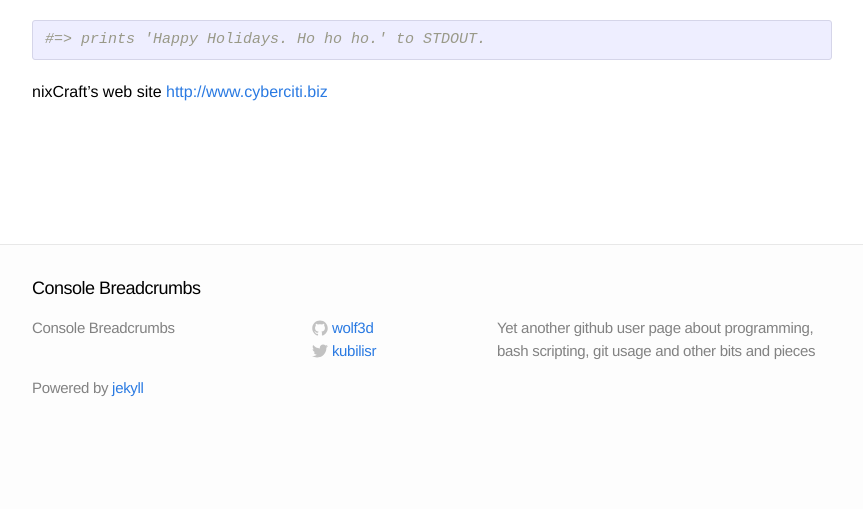
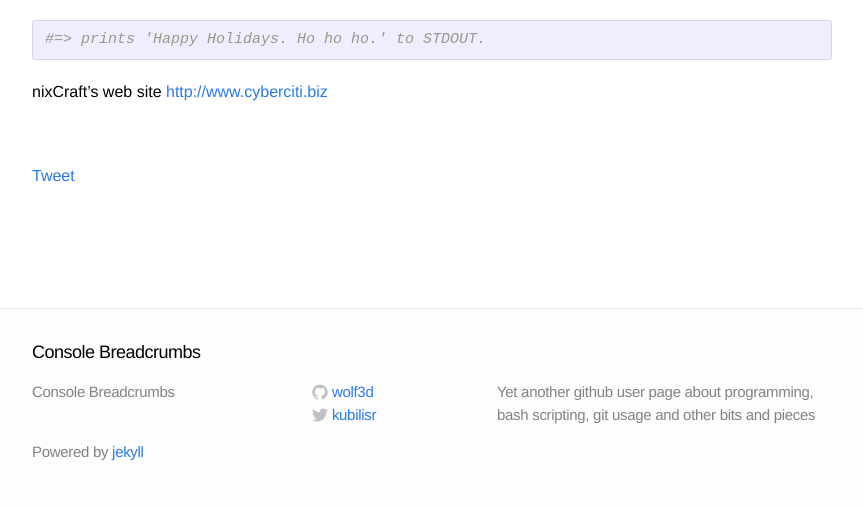
Before and after one commit to kubilisr/kubilisr.github.io, a Jekyll site: the page built from _posts/2015-12-26-holiday-gist.markdown, in a window 1280 px wide. Shown: the part 406-915 px from the top of the page, without its empty margins (208-1071 px from the left). Built offline with Jekyll 4.4.1, drawn with Linux system fonts in a browser that asks for light colours; comment, search, counter and statistics services are not loaded.

Commit message:
post layout amended, comments include amended

```diff
--- a/_includes/comments.html
+++ b/_includes/comments.html
@@ -1,5 +1,3 @@
-<dic class="post-content">
-
 <div id="disqus_thread"></div>
 <script>
 /**
@@ -22,4 +20,3 @@
 })();
 </script>
 <noscript>Please enable JavaScript to view the <a href="https://disqus.com/?ref_noscript" rel="nofollow">comments powered by Disqus.</a></noscript>
-</div>
--- a/_layouts/post.html
+++ b/_layouts/post.html
@@ -13,9 +13,11 @@
   </article>
 
   <div class="page-content">
-    <div class="wrap">
+      {% include smedia.html %}
+   </div>
+
+  <div class="page-content">
       {% include comments.html %}
-    </div>
    </div>
 
   <script id="dsq-count-scr" src="//consolebreadcrumbs.disqus.com/count.js" async></script>
```
